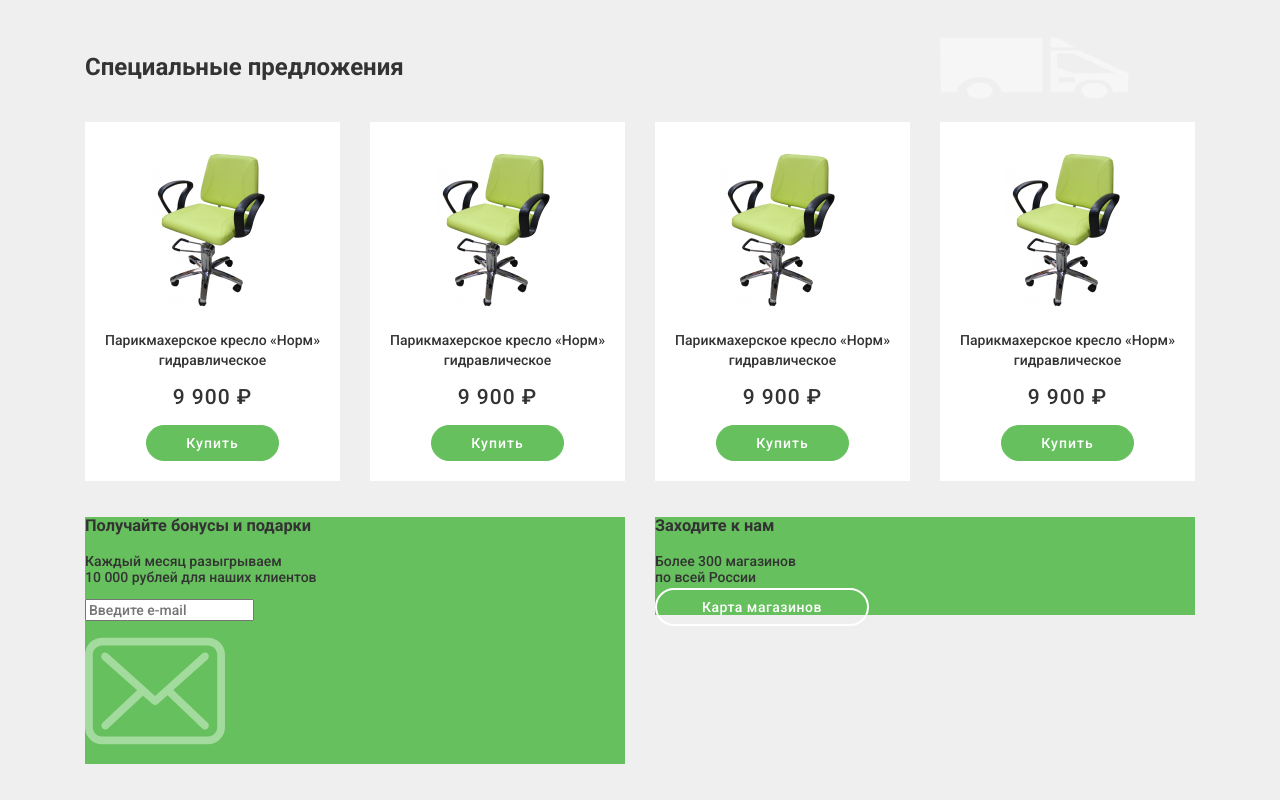
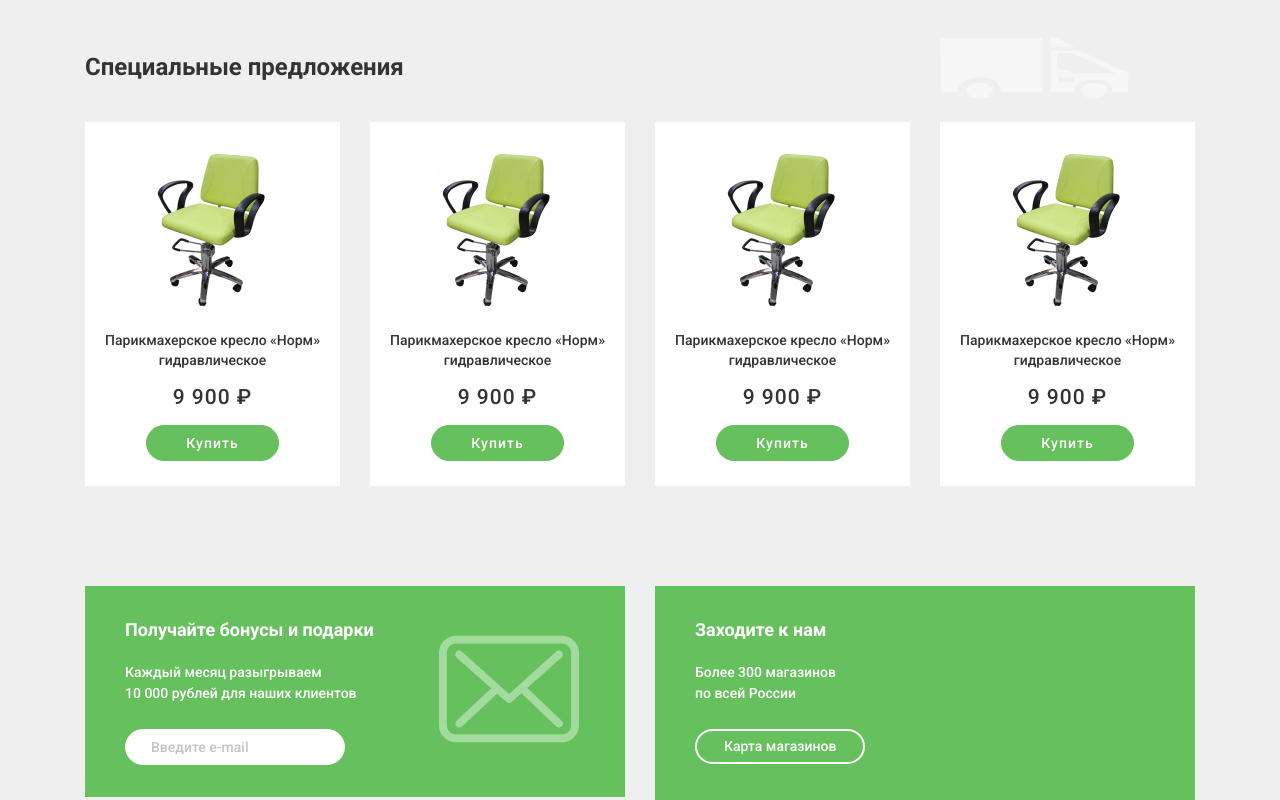
Before and after one commit to OlgaVolosevich/Beauty-flex-grid-MarkUp, a plain HTML site: page index.html in a window 1280 px wide. Shown: the part 878-1678 px from the top of the page. Before the commit the page ends 1642 px from the top, so only its background shows below. Drawn offline with nearby package versions, Linux system fonts and the light colour scheme.

Commit message:
add styled info-cards

```diff
--- a/css/style.css
+++ b/css/style.css
@@ -136,14 +136,6 @@ hr {
     color: #66C05D;
 }
 
-/*.bg-white {
-    background-color: #fff;
-}*/
-
-.bg-green {
-    background-color: #66C05D;
-}
-
 .grid {
     display: grid;
     grid-template-columns: repeat(4, 1fr);
@@ -167,7 +159,7 @@ hr {
 
  .grid-item-product {
     text-align: center;
-    padding: 25px 20px 10px 20px;
+    padding: 25px 20px 15px 20px;
     background-color: #fff;
  }
 
@@ -198,8 +190,8 @@ hr {
     margin-bottom: 10px;
  }
  .item-buy:hover {
-     background-color: #fff;
-     color: #66C05D;
+    background-color: #fff;
+    color: #66C05D;
  }
 
  .grid-item-info-left {
@@ -210,4 +202,64 @@ hr {
  .grid-item-info-right {
     grid-column: 3/5;
     grid-row: 3/4;
- }
+}
+
+.bg-green {
+    background-color: #66C05D;
+    color: white;
+    line-height: 21px;
+    padding: 33px 46px 32px 40px;
+    display: flex;
+    justify-content: space-between;
+    align-items: center;
+}
+
+.bg-green .info-header {
+    font-size: 18px;
+    font-weight: 700;
+    line-height: 20px;
+    margin-top:  0;
+    margin-bottom: 22px;
+}
+
+.bg-green .info-input {
+    outline: none;
+    font-size: 14px;
+    line-height: 16px;
+    border: 1px solid white;
+    border-radius: 30px;
+    padding: 9px 32px 9px 25px;
+}
+
+.bg-green .info-text {
+    margin-bottom: 25px;
+}
+
+::-webkit-input-placeholder {
+    color:#C4C4C4;
+    font-size: 14px;
+    line-height: 16px;
+}
+
+:focus::-webkit-input-placeholder {
+    color: transparent
+}
+
+.grid-item-info-left, .grid-item-info-right {
+    margin-top: 80px;
+}
+
+.grid-item-info-right .info-header {
+    margin-top: 1px;
+}
+.grid-item-info-right .bg-green {
+    padding-bottom: 30px;
+}
+ .info-map {
+    display: block;
+    max-width: 170px;
+    padding: 5px 27px;
+    letter-spacing: 0;
+    margin-bottom: 6px;
+
+}
--- a/index.html
+++ b/index.html
@@ -97,8 +97,8 @@
                         <div class="info">
                             <h3 class="info-header">Получайте бонусы и подарки</h3>
                             <p class="info-text">Каждый месяц разыгрываем <br> 10 000 рублей для наших клиентов</p>
-                            <div class="info-input">
-                                <input type="email" placeholder="Введите e-mail">
+                            <div class="info-input-wrapper">
+                                <input type="email" class="info-input" placeholder="Введите e-mail">
                             </div>
                         </div>
                         <div class="mail">
```
